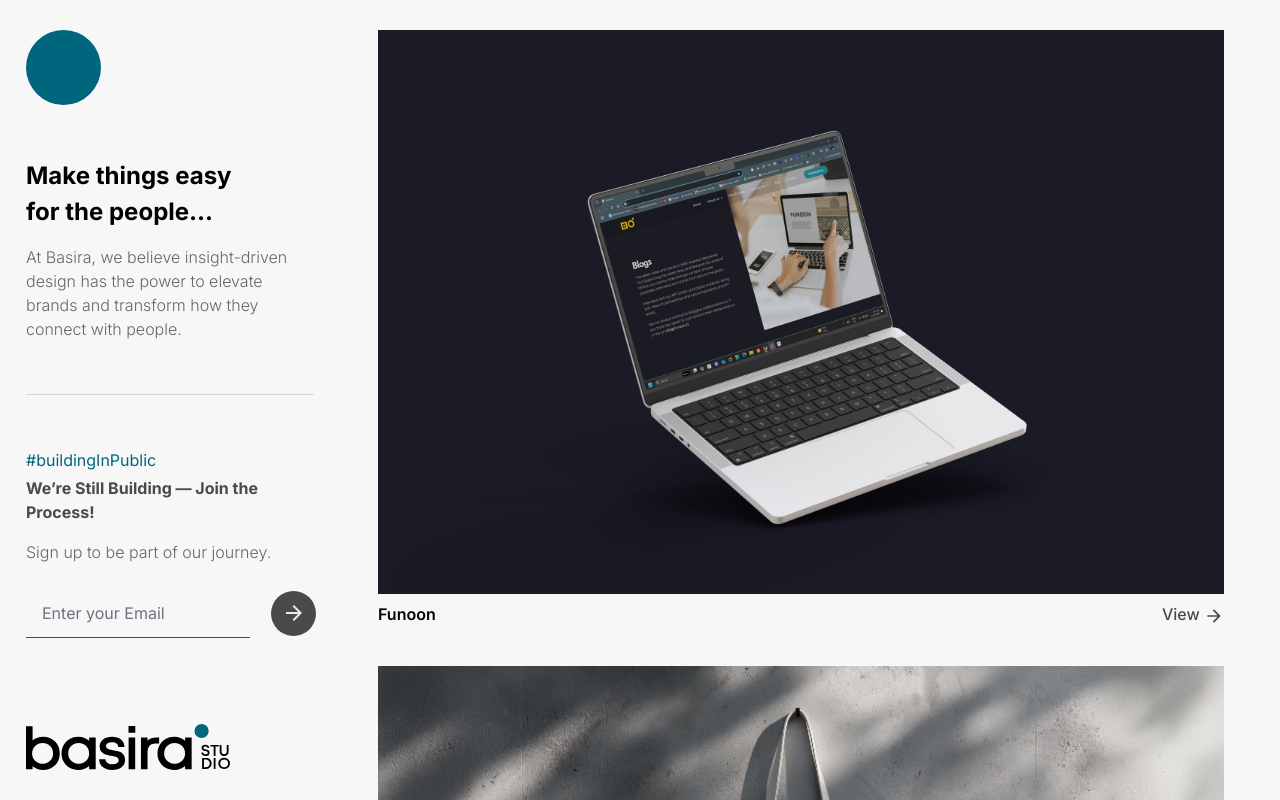
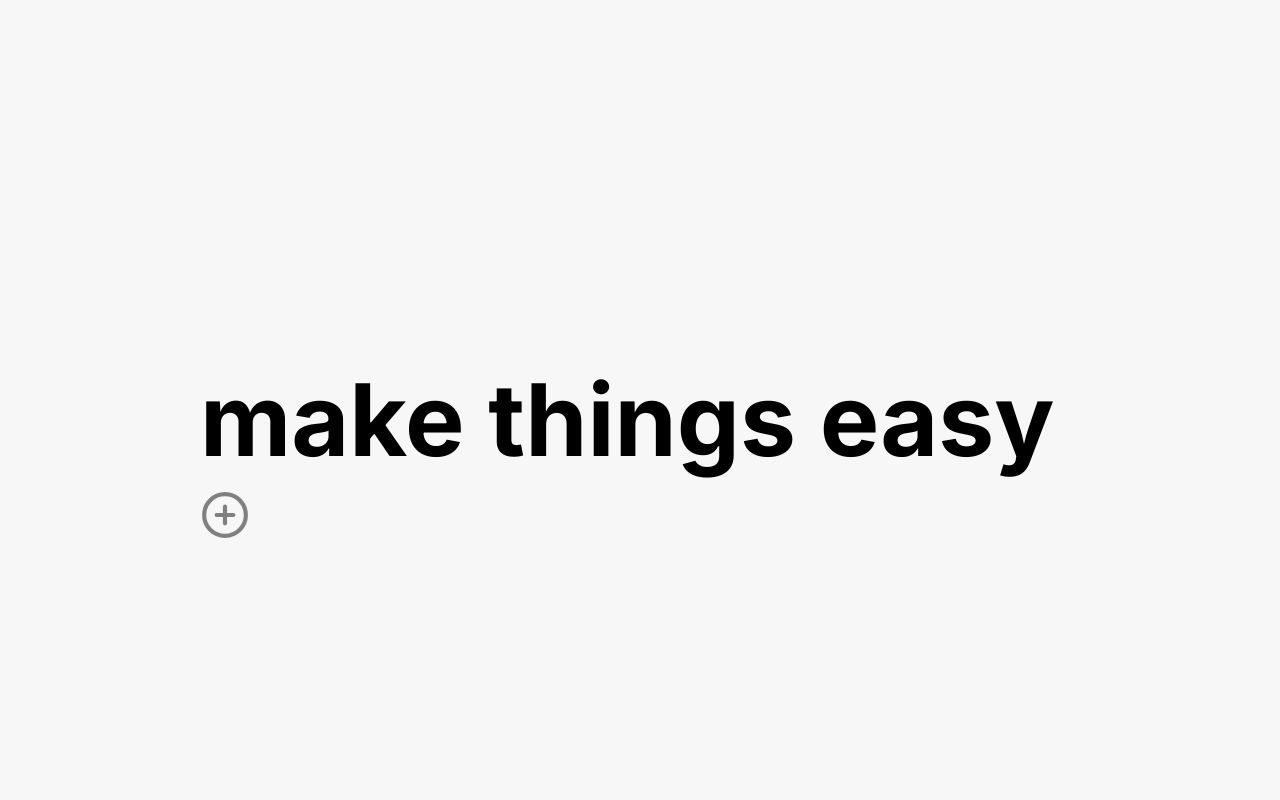
Before and after one commit to devbasira/Basira-Website, a Next.js app: page / in a window 1280 px wide. Built offline with nearby package versions, Linux system fonts and the light colour scheme.

Commit message:
New Branch

```diff
--- a/app/page.tsx
+++ b/app/page.tsx
@@ -1,9 +1,8 @@
-import PortfolioLayout from '../components/MainLayout'
-
+import HomePage from '@/components/HomePage'
 export default function Home() {
   return (
-    <div className="w-screen flex justify-center">
-      <PortfolioLayout />
+    <div className="flex justify-center">
+      <HomePage />
     </div>
   );
 }
--- /dev/null
+++ b/components/GridLayout.tsx
@@ -0,0 +1,30 @@
+import React from 'react'
+
+const GridLayout = () => {
+    return (
+        <div className="flex justify-center bg-gray-100">
+            {/* Container for all content */}
+            <div className="max-w-container w-full flex">
+                {/* Auxiliary Space (Left) */}
+                <div className="w-[300px] hidden lg:block bg-blue-200">
+                    {/* Add logos, menu, patterns */}
+                </div>
+
+                {/* Main Grid */}
+                <div className="h-screen flex-1 max-w-grid mx-auto grid grid-cols-1 md:grid-cols-2 lg:grid-cols-3 gap-gutter">
+                    <div className="bg-white p-4 shadow">Column 1</div>
+                    <div className="bg-white p-4 shadow">Column 2</div>
+                    <div className="bg-white p-4 shadow">Column 3</div>
+                </div>
+
+                {/* Auxiliary Space (Right) */}
+                <div className="w-[300px] hidden lg:block bg-blue-200">
+                    {/* Add scrolling or patterns */}
+                </div>
+            </div>
+        </div>
+
+    )
+}
+
+export default GridLayout
--- /dev/null
+++ b/components/HomePage.jsx
@@ -0,0 +1,89 @@
+"use client"
+import React, { useState,useEffect } from 'react'
+import { CirclePlus } from 'lucide-react'
+import { motion } from 'framer-motion'
+
+const HomePage = () => {
+    const [isExpanded, setIsExpanded] = useState(false);
+
+    const handleClick = () => {
+        setIsExpanded(prev => !prev);
+    }
+
+
+    return (
+        <div className='h-screen overflow-y-auto max-w-container w-full flex flex-col items-center justify-center'>
+            <nav className=' flex justify-start items-center w-full h-32 px-6'>
+                {isExpanded &&
+                    <motion.img
+                        initial={{ opacity: 0, x: 0 }}
+                        animate={{ opacity: 0.6, x: 0 }}
+                        transition={{ duration: 0.5 }}
+                        whileHover={{opacity : 1, }}
+                        alt='Logo '
+                        src={'/Basira_Logo_Black.svg'}
+                        width={200}
+                        height={100}
+                        className=''
+                    />
+                }
+            </nav>
+            <motion.div
+                className="main flex flex-col justify-center font-bold items-start gap-[20px] h-full max-w-grid w-full px-40"
+                animate={{
+                    y: isExpanded ? -100 : 0,
+                    transition: { duration: 0.5 }
+                }}
+            >
+                <motion.h1
+                    className='text-8xl'
+                    animate={{
+                        fontSize: isExpanded ? '50px' : '100px',
+                        transition: { duration: 0.5 }
+                    }}
+                >
+                    make things easy
+                </motion.h1>
+                <motion.div
+                    onClick={handleClick}
+                    animate={{
+                        scale: isExpanded ? 0.8 : 1,
+                        rotate: isExpanded ? 45 : 0,
+                        transition: { duration: 0.3 }
+                    }}
+                >
+                    <CirclePlus width={50} height={50} color='gray' />
+                </motion.div>
+                {
+                    isExpanded && (
+                        <motion.div
+                            className='inner flex flex-col'
+                            initial={{ opacity: 0 }}
+                            animate={{ opacity: 1 }}
+                            exit={{ opacity: 0 }}
+                            transition={{ duration: 0.5 }}
+                        >
+                            <h3 className='text-yellow-500'>
+                                curiosity is our compass.
+                            </h3>
+                            <p className='font-light'>
+                                Curiosity is the driving force behind everything we do. We constantly ask “why”—challenging assumptions, questioning processes, and exploring possibilities. Before we share what we stand for, we believe it’s important to understand why our principles matter.
+                                <br />
+                                Principles, to us, are more than ideals. They are actionable frameworks that shape our decisions and behaviors, even in the face of complexity or change. They provide a steady foundation that keeps us grounded while enabling adaptability.
+
+                                <br />
+                                But principles don’t just guide—they simplify. They transform complexity into clarity, chaos into order, and big challenges into achievable goals.
+
+
+                                <br />
+                                At Basira, this commitment to simplicity is rooted in one unwavering belief: Make things easy for everyone. This principle shapes everything we do—from the strategies we develop to the solutions we deliver—ensuring they are clear, practical, and impactful.
+                            </p>
+                        </motion.div>
+                    )
+                }
+            </motion.div>
+        </div>
+    )
+}
+
+export default HomePage
--- a/package.json
+++ b/package.json
@@ -13,6 +13,7 @@
     "@sendgrid/mail": "^8.1.4",
     "axios": "^1.7.7",
     "framer-motion": "^11.11.17",
+    "lucide-react": "^0.469.0",
     "next": "15.0.3",
     "nodemailer": "^6.9.16",
     "prisma": "^5.22.0",
--- a/tailwind.config.ts
+++ b/tailwind.config.ts
@@ -8,9 +8,18 @@ export default {
   ],
   theme: {
     extend: {
-      colors: {
-        background: "var(--background)",
-        foreground: "var(--foreground)",
+      screens: {
+        sm: '640px',   // For single column
+        md: '768px',   // For two columns
+        lg: '1024px',  // Default three columns
+        xl: '1200px',
+      },
+      maxWidth: {
+        container: '1800px',
+        grid: '1200px', // Total grid width
+      },
+      spacing: {
+        gutter: '30px', // Space between grid columns
       },
     },
   },
```
Also changed, not shown: 1 other file (tests, documents, lock files or other folders).
